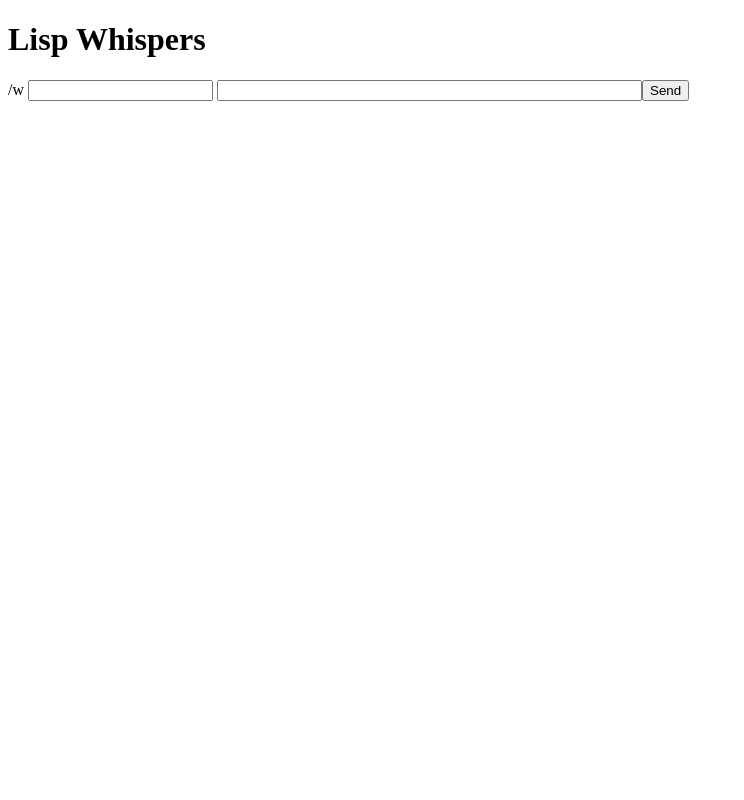
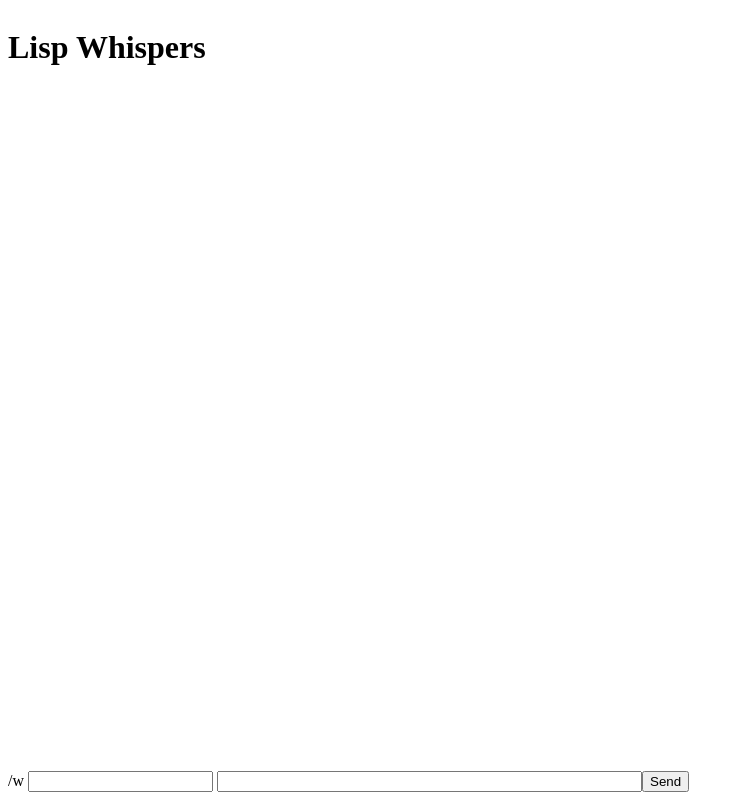
Before and after one commit to Rosuav/LispWhispers, a plain HTML site: page index.html in a window 1280 px wide. Shown: the whole page, without its empty margins (0-744 px from the left). Drawn offline with Linux system fonts and the light colour scheme.

Commit message:
Per TODO, scroll the message list separately from the input box

```diff
--- a/index.html
+++ b/index.html
@@ -6,8 +6,8 @@
 <script type=module src="lispwhispers.js"></script>
 </head>
 <body>
+<main>
 <h1>Lisp Whispers</h1>
-<main>
 <ul id=messages></ul>
 <form id=send_whisper autocomplete=off><label>/w <input name=recipient list=recipients></label>
 <input name=message size=50><input type=submit value="Send"></form>
--- a/lispwhispers.css
+++ b/lispwhispers.css
@@ -1,4 +1,24 @@
 * {box-sizing: border-box;}
+
+body {margin: 0;}
+
+main {
+	/* Open question: If this were max-height instead, the Send form would snap
+	up to immediately under the received whispers. Would that be better? */
+	height: 100vh;
+	padding: 8px;
+	display: flex;
+	flex-direction: column;
+}
+
+main > * {
+	flex: 0 0;
+}
+
+main > #messages {
+	flex: 1 1;
+	overflow-y: auto;
+}
 
 #messages li {
 	line-height: 28px;
--- a/lispwhispers.js
+++ b/lispwhispers.js
@@ -73,12 +73,13 @@ ComfyJS.onWhisper = (user, message, flags, self, extra) => {
 		}
 		message.push(text);
 	}
-	document.getElementById("messages").appendChild(LI({className: "channel-" + extra.channel}, [
+	const msgs = document.getElementById("messages");
+	msgs.appendChild(LI({className: "channel-" + extra.channel}, [
 		SPAN({className: "username"}, user),
 		": ",
 		SPAN({className: "message"}, message),
 	]));
-	setTimeout(() => document.getElementById("send_whisper").scrollIntoView(false), 10);
+	setTimeout(() => msgs.scrollTop = msgs.scrollHeight, 50);
 };
 
 document.getElementById("send_whisper").onsubmit = function(e) {
```
Also changed, not shown: 1 other file.
